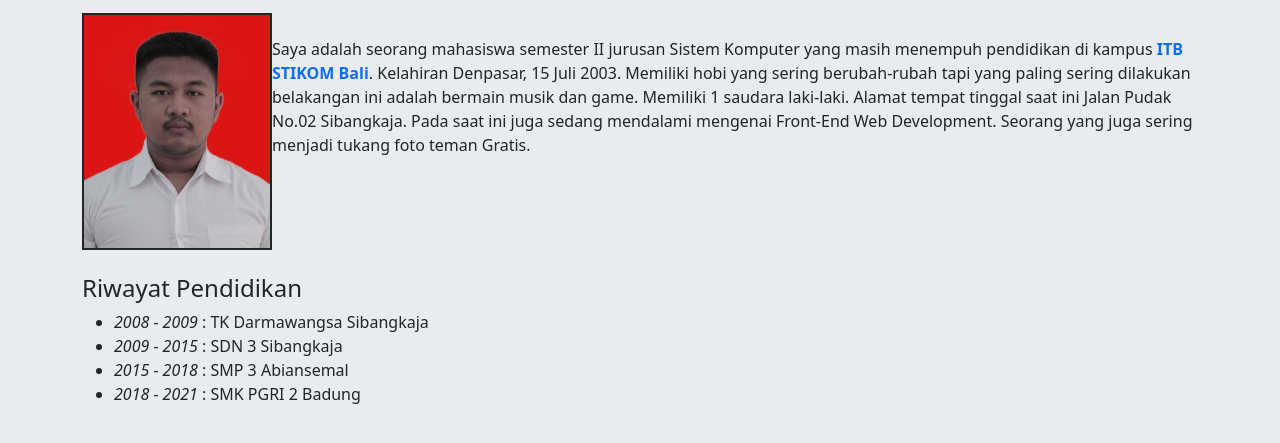
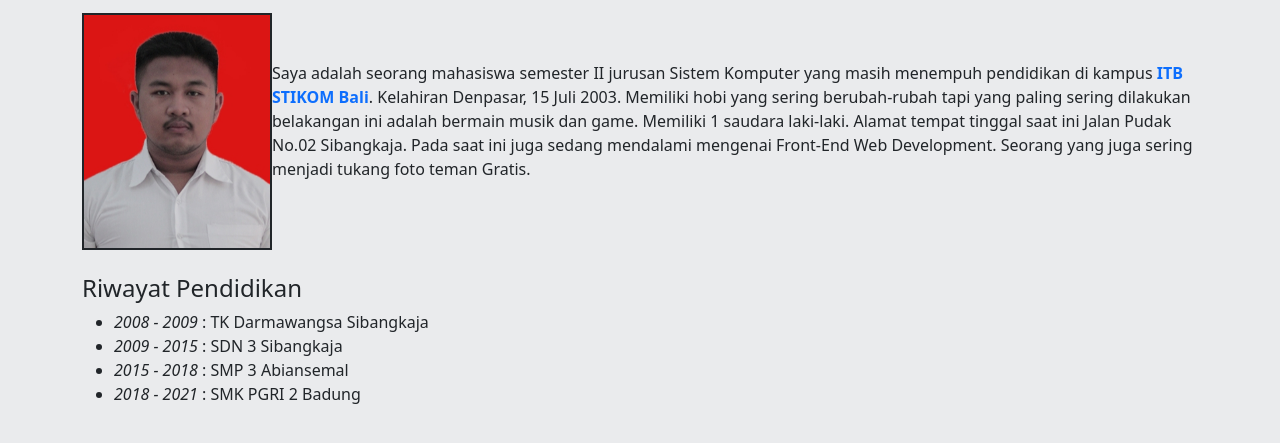
Before and after one commit to akaEMBI/tugasPublikasiWeb-FEWD, a plain HTML site: page index.html in a window 1280 px wide. Shown: the part 253-696 px from the top of the page. Drawn offline with nearby package versions, Linux system fonts and the light colour scheme.

Commit message:
Update index.html
colum

```diff
--- a/index.html
+++ b/index.html
@@ -82,7 +82,7 @@
                         class="border border-dark border-2"
                     />
                 </div>
-                <div class="col-10 py-4">
+                <div class="col-10 py-5">
                     Saya adalah seorang mahasiswa semester II jurusan Sistem
                     Komputer yang masih menempuh pendidikan di kampus
                     <a
```
